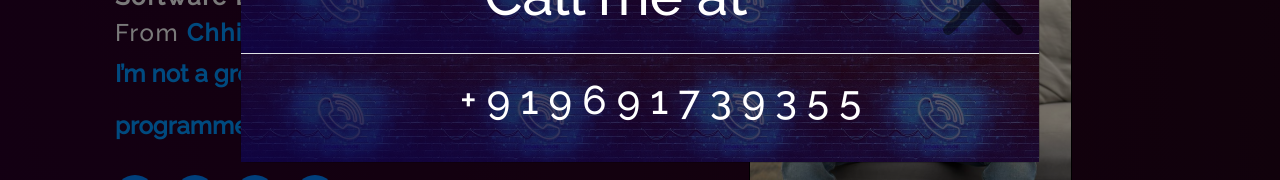
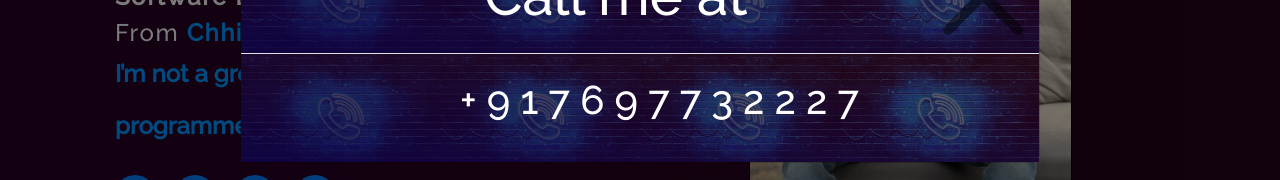
Before and after one commit to prafullpathe/prafullprp.github.io, a React (Create React App) app: page / in a window 1280 px wide. Both pictures are taken after a click on the element 315 px from the left and 509 px from the top of the page. Shown: the part 351-531 px from the top of the page. Built offline with nearby package versions, Linux system fonts and the light colour scheme.

Commit message:
Update Callme.jsx

```diff
--- a/src/components/Home/Callme.jsx
+++ b/src/components/Home/Callme.jsx
@@ -26,7 +26,7 @@ const Callme = (props) => {
         <Modal.Body className="Home-Call-Img">
           <p style={{ fontSize: "2.5em", color: "#FFFFFF" }}>
             <span style={{ opacity: "0" }}>------------</span>
-            {"+ 9 1 9 6 9 1 7 3 9 3 5 5"}
+            {"+ 9 1 7 6 9 7 7 3 2 2 2 7"}
           </p>
         </Modal.Body>
       </Modal>
```
